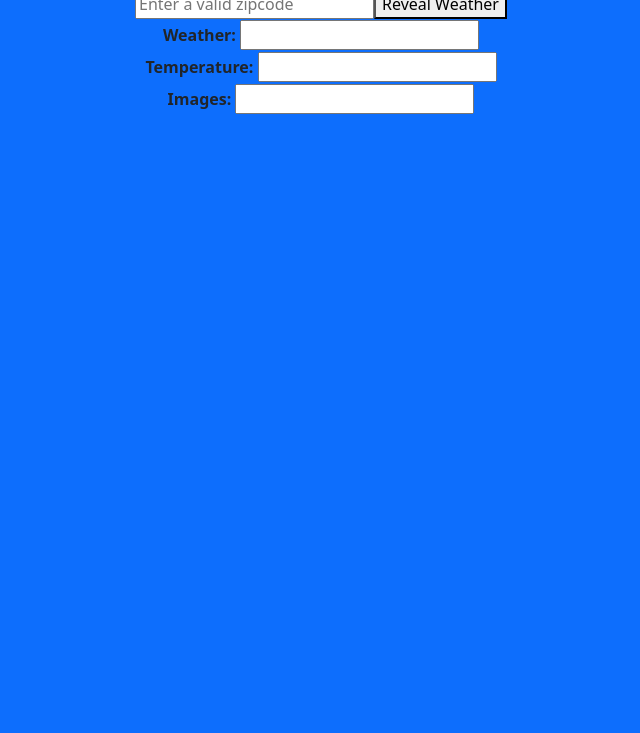
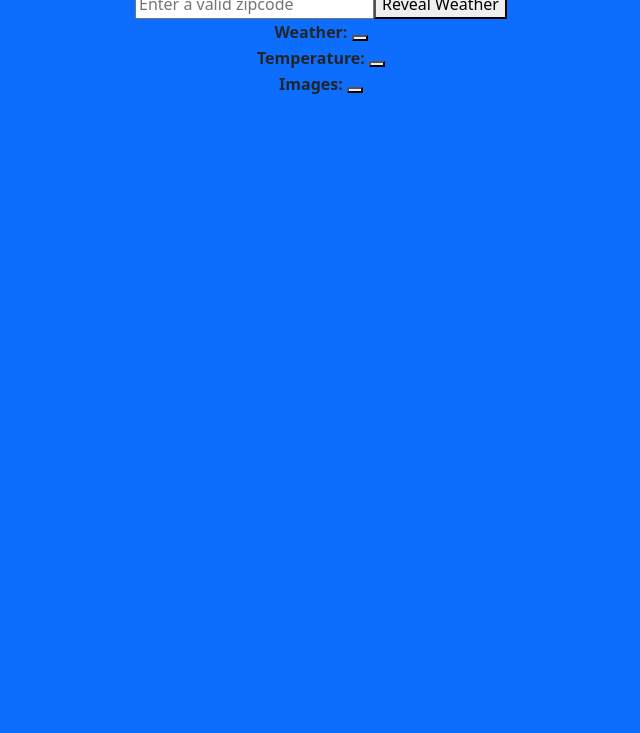
Before and after one commit to Jaymiller2002/weather-app, a plain HTML site: page index.html in a window 1280 px wide. Shown: the part 67-800 px from the top of the page, without its empty margins (319-959 px from the left). Drawn offline with nearby package versions, Linux system fonts and the light colour scheme; no server answers.

Commit message:
changed inputs to buttons

```diff
--- a/index.html
+++ b/index.html
@@ -20,21 +20,21 @@
         <!--Create some kind of area or box/container for weather info-->
         <table class="container">
           <tr>
-            <th>Weather: <input type="text"></input></th>
+            <th>Weather: <button></button></th>
           </tr>
         </table>
         <span></span>
         <div>
           <table class="container">
             <tr>
-              <th>Temperature: <input type="text"></input></th>
+              <th>Temperature: <button></button></th>
             </tr>
           </table>
           <span></span>
           <div>
            <table class="container">
             <tr>
-              <th>Images: <input type="text"></input></th>
+              <th>Images: <button></button></th>
             </tr>
            </table>
            <span></span>
```
